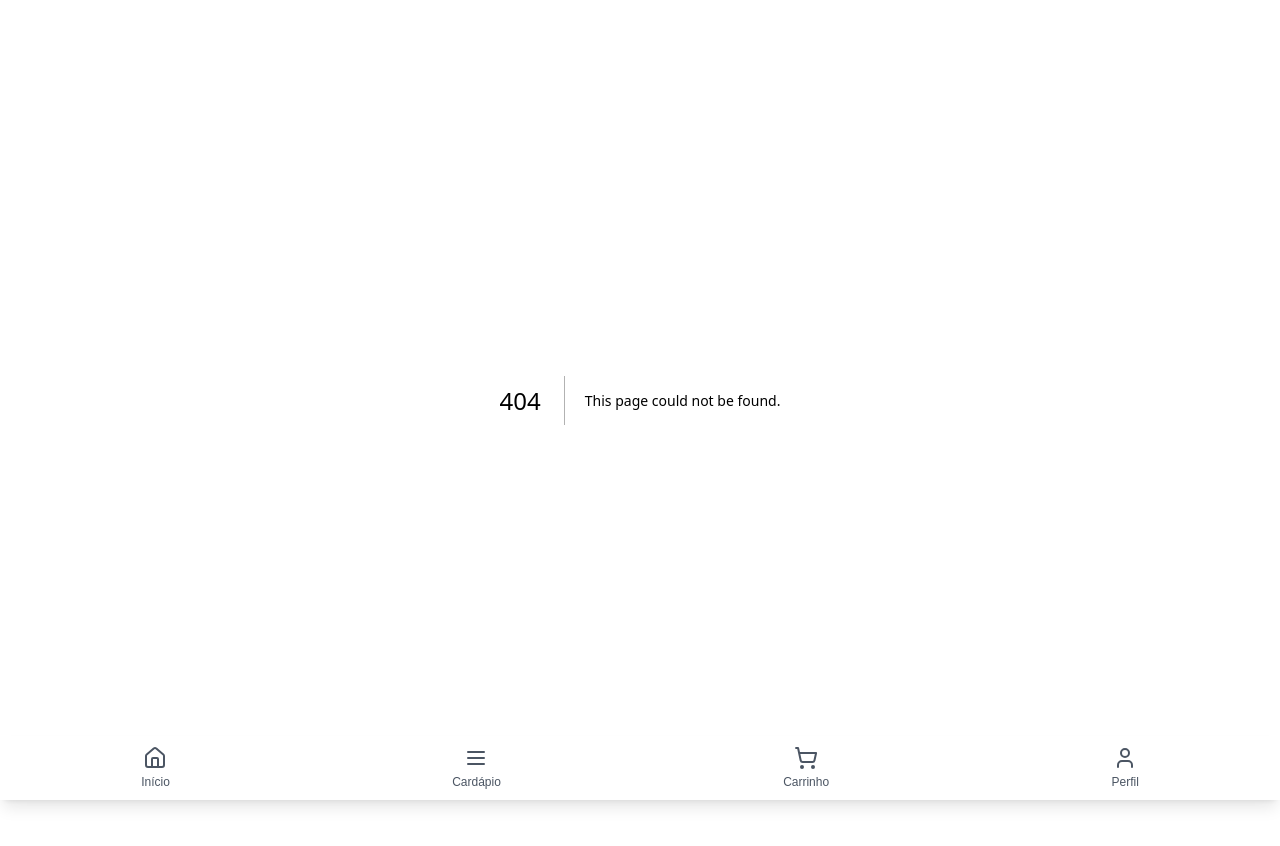
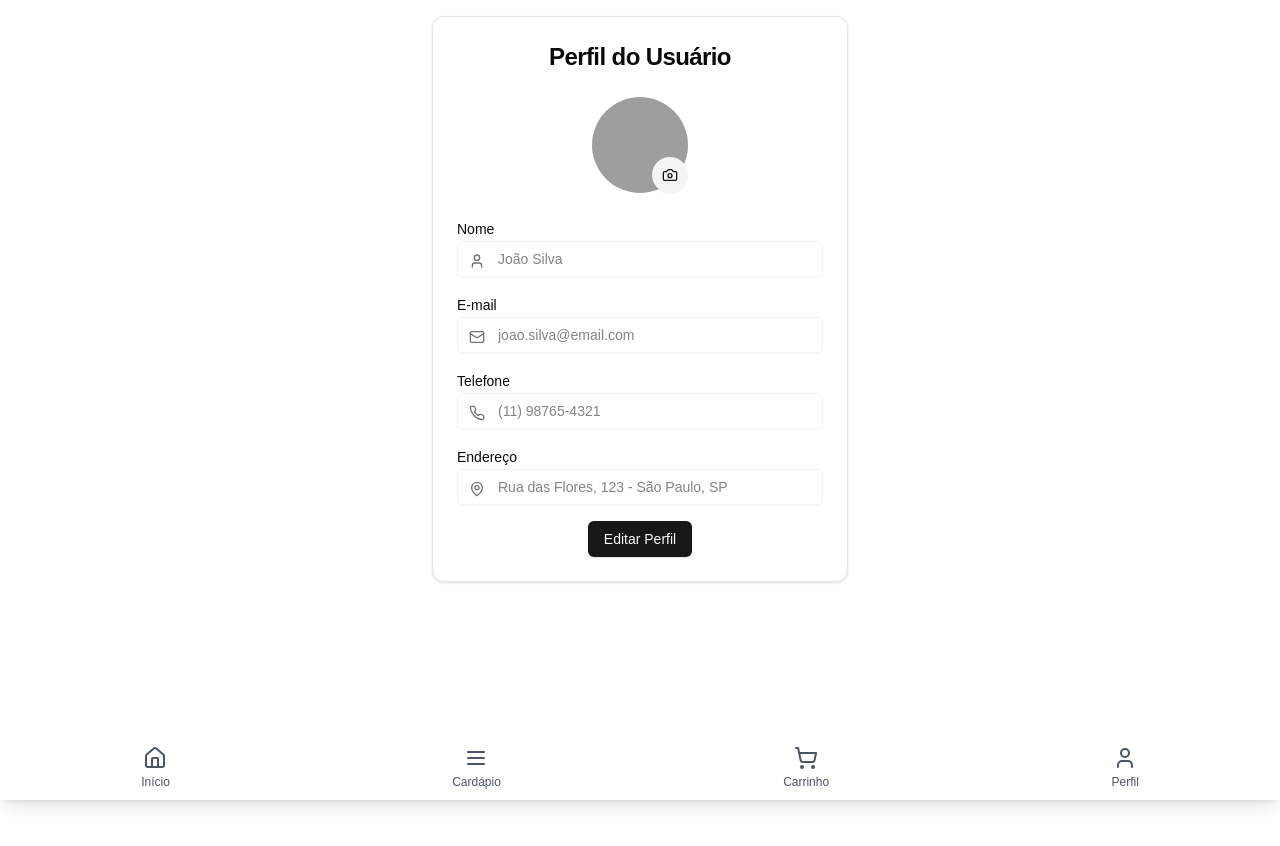
Before and after one commit to canutoilberto/order-app, a Next.js app: page /profile in a window 1280 px wide. Before the commit this address had no page. Shown: the top 846 px of the page. After the commit the page ends 800 px from the top, so only its background shows below. Built offline with nearby package versions, Linux system fonts and the light colour scheme; grey boxes are pictures that could not be loaded.

Commit message:
[Feat] Profile added

```diff
--- /dev/null
+++ b/app/profile/page.tsx
@@ -0,0 +1,131 @@
+"use client";
+
+import { useState } from "react";
+import { User, Mail, Phone, MapPin, Camera } from "lucide-react";
+import { Button } from "@/components/ui/button";
+import { Input } from "@/components/ui/input";
+import { Label } from "@/components/ui/label";
+import { Card, CardContent, CardHeader, CardTitle } from "@/components/ui/card";
+import Image from "next/image";
+
+export default function ProfilePage() {
+  const [isEditing, setIsEditing] = useState(false);
+  const [profile, setProfile] = useState({
+    name: "João Silva",
+    email: "joao.silva@email.com",
+    phone: "(11) 98765-4321",
+    address: "Rua das Flores, 123 - São Paulo, SP",
+  });
+
+  const handleEdit = () => {
+    setIsEditing(true);
+  };
+
+  const handleSave = () => {
+    setIsEditing(false);
+    // Aqui você adicionaria a lógica para salvar as alterações no backend
+  };
+
+  const handleChange = (e: React.ChangeEvent<HTMLInputElement>) => {
+    const { name, value } = e.target;
+    setProfile((prev) => ({ ...prev, [name]: value }));
+  };
+
+  return (
+    <div className="container mx-auto p-4 max-w-md">
+      <Card>
+        <CardHeader>
+          <CardTitle className="text-2xl font-bold text-center">
+            Perfil do Usuário
+          </CardTitle>
+        </CardHeader>
+        <CardContent>
+          <div className="flex justify-center mb-6">
+            <div className="relative">
+              <Image
+                src="/placeholder.svg?height=100&width=100"
+                alt="Foto de perfil"
+                className="rounded-full w-24 h-24 object-cover"
+                width={1000}
+                height={1000}
+              />
+              <Button
+                size="icon"
+                variant="secondary"
+                className="absolute bottom-0 right-0 rounded-full"
+              >
+                <Camera className="h-4 w-4" />
+              </Button>
+            </div>
+          </div>
+          <form className="space-y-4">
+            <div>
+              <Label htmlFor="name">Nome</Label>
+              <div className="relative">
+                <User className="absolute left-3 top-3 h-4 w-4 text-muted-foreground" />
+                <Input
+                  id="name"
+                  name="name"
+                  value={profile.name}
+                  onChange={handleChange}
+                  disabled={!isEditing}
+                  className="pl-10"
+                />
+              </div>
+            </div>
+            <div>
+              <Label htmlFor="email">E-mail</Label>
+              <div className="relative">
+                <Mail className="absolute left-3 top-3 h-4 w-4 text-muted-foreground" />
+                <Input
+                  id="email"
+                  name="email"
+                  type="email"
+                  value={profile.email}
+                  onChange={handleChange}
+                  disabled={!isEditing}
+                  className="pl-10"
+                />
+              </div>
+            </div>
+            <div>
+              <Label htmlFor="phone">Telefone</Label>
+              <div className="relative">
+                <Phone className="absolute left-3 top-3 h-4 w-4 text-muted-foreground" />
+                <Input
+                  id="phone"
+                  name="phone"
+                  value={profile.phone}
+                  onChange={handleChange}
+                  disabled={!isEditing}
+                  className="pl-10"
+                />
+              </div>
+            </div>
+            <div>
+              <Label htmlFor="address">Endereço</Label>
+              <div className="relative">
+                <MapPin className="absolute left-3 top-3 h-4 w-4 text-muted-foreground" />
+                <Input
+                  id="address"
+                  name="address"
+                  value={profile.address}
+                  onChange={handleChange}
+                  disabled={!isEditing}
+                  className="pl-10"
+                />
+              </div>
+            </div>
+            <div className="flex justify-center">
+              {isEditing ? (
+                <Button onClick={handleSave}>Salvar Alterações</Button>
+              ) : (
+                <Button onClick={handleEdit}>Editar Perfil</Button>
+              )}
+            </div>
+          </form>
+        </CardContent>
+      </Card>
+    </div>
+  );
+}
--- /dev/null
+++ b/components/ui/button.tsx
@@ -0,0 +1,57 @@
+import * as React from "react"
+import { Slot } from "@radix-ui/react-slot"
+import { cva, type VariantProps } from "class-variance-authority"
+
+import { cn } from "@/lib/utils"
+
+const buttonVariants = cva(
+  "inline-flex items-center justify-center whitespace-nowrap rounded-md text-sm font-medium transition-colors focus-visible:outline-none focus-visible:ring-1 focus-visible:ring-ring disabled:pointer-events-none disabled:opacity-50",
+  {
+    variants: {
+      variant: {
+        default:
+          "bg-primary text-primary-foreground shadow hover:bg-primary/90",
+        destructive:
+          "bg-destructive text-destructive-foreground shadow-sm hover:bg-destructive/90",
+        outline:
+          "border border-input bg-background shadow-sm hover:bg-accent hover:text-accent-foreground",
+        secondary:
+          "bg-secondary text-secondary-foreground shadow-sm hover:bg-secondary/80",
+        ghost: "hover:bg-accent hover:text-accent-foreground",
+        link: "text-primary underline-offset-4 hover:underline",
+      },
+      size: {
+        default: "h-9 px-4 py-2",
+        sm: "h-8 rounded-md px-3 text-xs",
+        lg: "h-10 rounded-md px-8",
+        icon: "h-9 w-9",
+      },
+    },
+    defaultVariants: {
+      variant: "default",
+      size: "default",
+    },
+  }
+)
+
+export interface ButtonProps
+  extends React.ButtonHTMLAttributes<HTMLButtonElement>,
+    VariantProps<typeof buttonVariants> {
+  asChild?: boolean
+}
+
+const Button = React.forwardRef<HTMLButtonElement, ButtonProps>(
+  ({ className, variant, size, asChild = false, ...props }, ref) => {
+    const Comp = asChild ? Slot : "button"
+    return (
+      <Comp
+        className={cn(buttonVariants({ variant, size, className }))}
+        ref={ref}
+        {...props}
+      />
+    )
+  }
+)
+Button.displayName = "Button"
+
+export { Button, buttonVariants }
--- /dev/null
+++ b/components/ui/card.tsx
@@ -0,0 +1,76 @@
+import * as React from "react"
+
+import { cn } from "@/lib/utils"
+
+const Card = React.forwardRef<
+  HTMLDivElement,
+  React.HTMLAttributes<HTMLDivElement>
+>(({ className, ...props }, ref) => (
+  <div
+    ref={ref}
+    className={cn(
+      "rounded-xl border bg-card text-card-foreground shadow",
+      className
+    )}
+    {...props}
+  />
+))
+Card.displayName = "Card"
+
+const CardHeader = React.forwardRef<
+  HTMLDivElement,
+  React.HTMLAttributes<HTMLDivElement>
+>(({ className, ...props }, ref) => (
+  <div
+    ref={ref}
+    className={cn("flex flex-col space-y-1.5 p-6", className)}
+    {...props}
+  />
+))
+CardHeader.displayName = "CardHeader"
+
+const CardTitle = React.forwardRef<
+  HTMLParagraphElement,
+  React.HTMLAttributes<HTMLHeadingElement>
+>(({ className, ...props }, ref) => (
+  <h3
+    ref={ref}
+    className={cn("font-semibold leading-none tracking-tight", className)}
+    {...props}
+  />
+))
+CardTitle.displayName = "CardTitle"
+
+const CardDescription = React.forwardRef<
+  HTMLParagraphElement,
+  React.HTMLAttributes<HTMLParagraphElement>
+>(({ className, ...props }, ref) => (
+  <p
+    ref={ref}
+    className={cn("text-sm text-muted-foreground", className)}
+    {...props}
+  />
+))
+CardDescription.displayName = "CardDescription"
+
+const CardContent = React.forwardRef<
+  HTMLDivElement,
+  React.HTMLAttributes<HTMLDivElement>
+>(({ className, ...props }, ref) => (
+  <div ref={ref} className={cn("p-6 pt-0", className)} {...props} />
+))
+CardContent.displayName = "CardContent"
+
+const CardFooter = React.forwardRef<
+  HTMLDivElement,
+  React.HTMLAttributes<HTMLDivElement>
+>(({ className, ...props }, ref) => (
+  <div
+    ref={ref}
+    className={cn("flex items-center p-6 pt-0", className)}
+    {...props}
+  />
+))
+CardFooter.displayName = "CardFooter"
+
+export { Card, CardHeader, CardFooter, CardTitle, CardDescription, CardContent }
--- /dev/null
+++ b/components/ui/input.tsx
@@ -0,0 +1,25 @@
+import * as React from "react"
+
+import { cn } from "@/lib/utils"
+
+export interface InputProps
+  extends React.InputHTMLAttributes<HTMLInputElement> {}
+
+const Input = React.forwardRef<HTMLInputElement, InputProps>(
+  ({ className, type, ...props }, ref) => {
+    return (
+      <input
+        type={type}
+        className={cn(
+          "flex h-9 w-full rounded-md border border-input bg-transparent px-3 py-1 text-sm shadow-sm transition-colors file:border-0 file:bg-transparent file:text-sm file:font-medium placeholder:text-muted-foreground focus-visible:outline-none focus-visible:ring-1 focus-visible:ring-ring disabled:cursor-not-allowed disabled:opacity-50",
+          className
+        )}
+        ref={ref}
+        {...props}
+      />
+    )
+  }
+)
+Input.displayName = "Input"
+
+export { Input }
--- /dev/null
+++ b/components/ui/label.tsx
@@ -0,0 +1,26 @@
+"use client"
+
+import * as React from "react"
+import * as LabelPrimitive from "@radix-ui/react-label"
+import { cva, type VariantProps } from "class-variance-authority"
+
+import { cn } from "@/lib/utils"
+
+const labelVariants = cva(
+  "text-sm font-medium leading-none peer-disabled:cursor-not-allowed peer-disabled:opacity-70"
+)
+
+const Label = React.forwardRef<
+  React.ElementRef<typeof LabelPrimitive.Root>,
+  React.ComponentPropsWithoutRef<typeof LabelPrimitive.Root> &
+    VariantProps<typeof labelVariants>
+>(({ className, ...props }, ref) => (
+  <LabelPrimitive.Root
+    ref={ref}
+    className={cn(labelVariants(), className)}
+    {...props}
+  />
+))
+Label.displayName = LabelPrimitive.Root.displayName
+
+export { Label }
--- a/package.json
+++ b/package.json
@@ -10,6 +10,8 @@
   },
   "dependencies": {
     "@radix-ui/react-icons": "^1.3.0",
+    "@radix-ui/react-label": "^2.1.0",
+    "@radix-ui/react-slot": "^1.1.0",
     "class-variance-authority": "^0.7.0",
     "clsx": "^2.1.1",
     "lucide-react": "^0.439.0",
```
Also changed, not shown: 1 other file (tests, documents, lock files or other folders).
